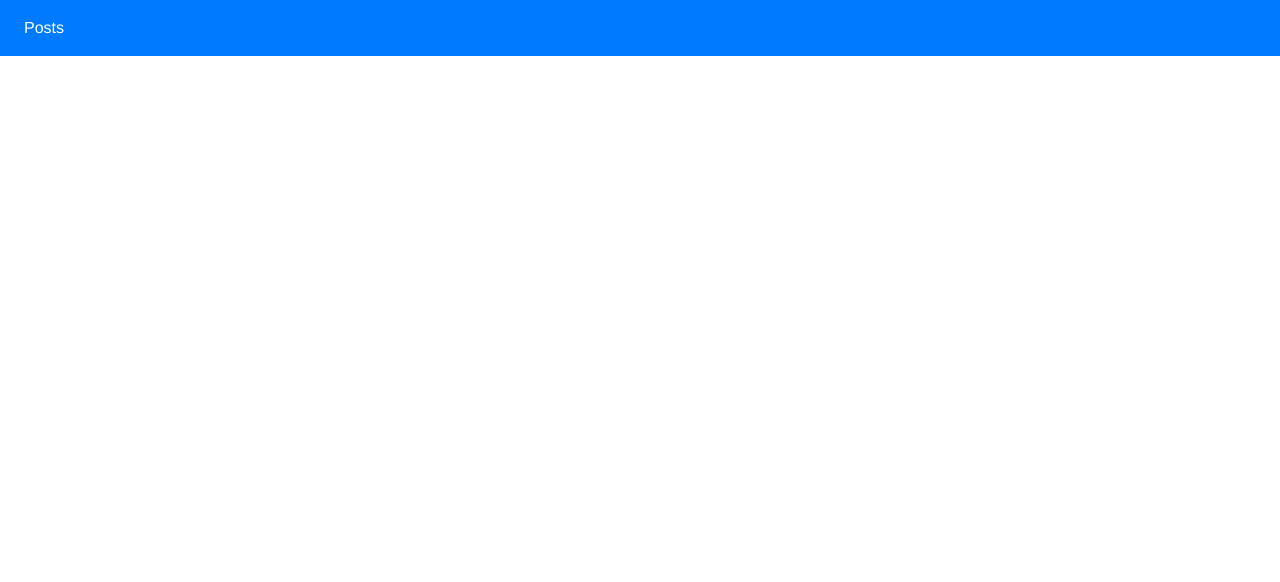
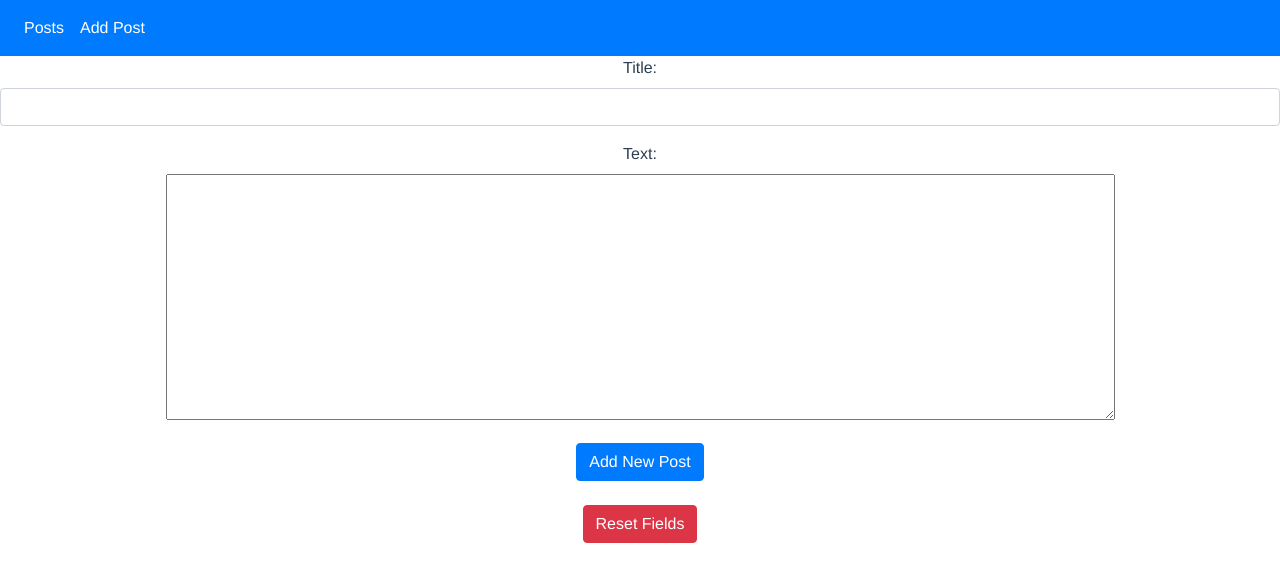
Before and after one commit to AleksC/blog-app, a Vue app: page /#/add in a window 1280 px wide. Shown: the top 582 px of the page. Built offline with nearby package versions, Linux system fonts and the light colour scheme.

Commit message:
6. zadatak

```diff
--- a/src/components/Navbar.vue
+++ b/src/components/Navbar.vue
@@ -3,6 +3,9 @@
         <ul class="navbar-nav">
             <li class="nav-item active">
                 <router-link class="nav-link" to='/posts'>Posts</router-link>
+            </li>
+            <li class="nav-item active">
+                <router-link class="nav-link" to='/add'>Add Post</router-link>
             </li>
         </ul>
     </nav>
--- /dev/null
+++ b/src/components/PostForm.vue
@@ -0,0 +1,34 @@
+<template>
+    <div>
+        <form @submit.prevent="submit">
+            <div class="form-group">
+                <label for="title">Title: </label>
+                <input v-model="post.title" type="text" class="form-control" id="title" required minlength=2>
+            </div>
+            <div class="form-group">
+                <label for="text">Text:</label><br>
+                <textarea v-model="post.text" cols=100 rows="10" required maxlength=300></textarea>
+            </div>
+            <button type="submit" class="btn btn-primary">Add New Post</button>
+        </form>
+        <br>
+        <button class="btn btn-danger" @click=reset>Reset Fields</button>
+    </div>
+</template>
+<script>
+export default {
+  data() {
+    return {
+      post: { title: "", text: "" }
+    };
+  },
+  methods: {
+    submit() {
+      this.$emit("addPost", this.post);
+    },
+    reset() {
+      this.post = { title: "", text: "" };
+    }
+  }
+};
+</script>
--- a/src/main.js
+++ b/src/main.js
@@ -3,6 +3,7 @@ import App from './App.vue'
 import VueRouter from 'vue-router'
 import Posts from './pages/Posts'
 import SinglePost from './pages/SinglePost'
+import AddPost from './pages/AddPost'
 
 Vue.use(VueRouter);
 Vue.config.productionTip = false;
@@ -10,7 +11,8 @@ Vue.config.productionTip = false;
 const routes = [
   { path: '/', redirect: '/posts' },
   { path: '/posts', component: Posts },
-  { path: '/posts/:id', name: 'single-post', component: SinglePost }
+  { path: '/posts/:id', name: 'single-post', component: SinglePost },
+  { path: '/add', name: 'add-post', component: AddPost }
 ]
 
 const router = new VueRouter({
--- /dev/null
+++ b/src/pages/AddPost.vue
@@ -0,0 +1,25 @@
+<template>
+    <div>
+        <PostForm @addPost=addPost></PostForm>
+    </div>
+</template>
+<script>
+import { posts } from "./../services/Posts";
+import PostForm from "./../components/PostForm";
+
+export default {
+  components: {
+    PostForm
+  },
+  methods: {
+    addPost(post) {
+      posts
+        .add(post)
+        .then(response => {
+          this.$router.push("/posts");
+        })
+        .catch(err => console.log(err));
+    }
+  }
+};
+</script>
--- a/src/services/Posts.js
+++ b/src/services/Posts.js
@@ -12,6 +12,10 @@ export default class Posts {
     get(id) {
         return axios.get(`/posts/${id}`);
     }
+
+    add(post) {
+        return axios.post('posts', post);
+    }
 }
 
 export const posts = new Posts();
```
